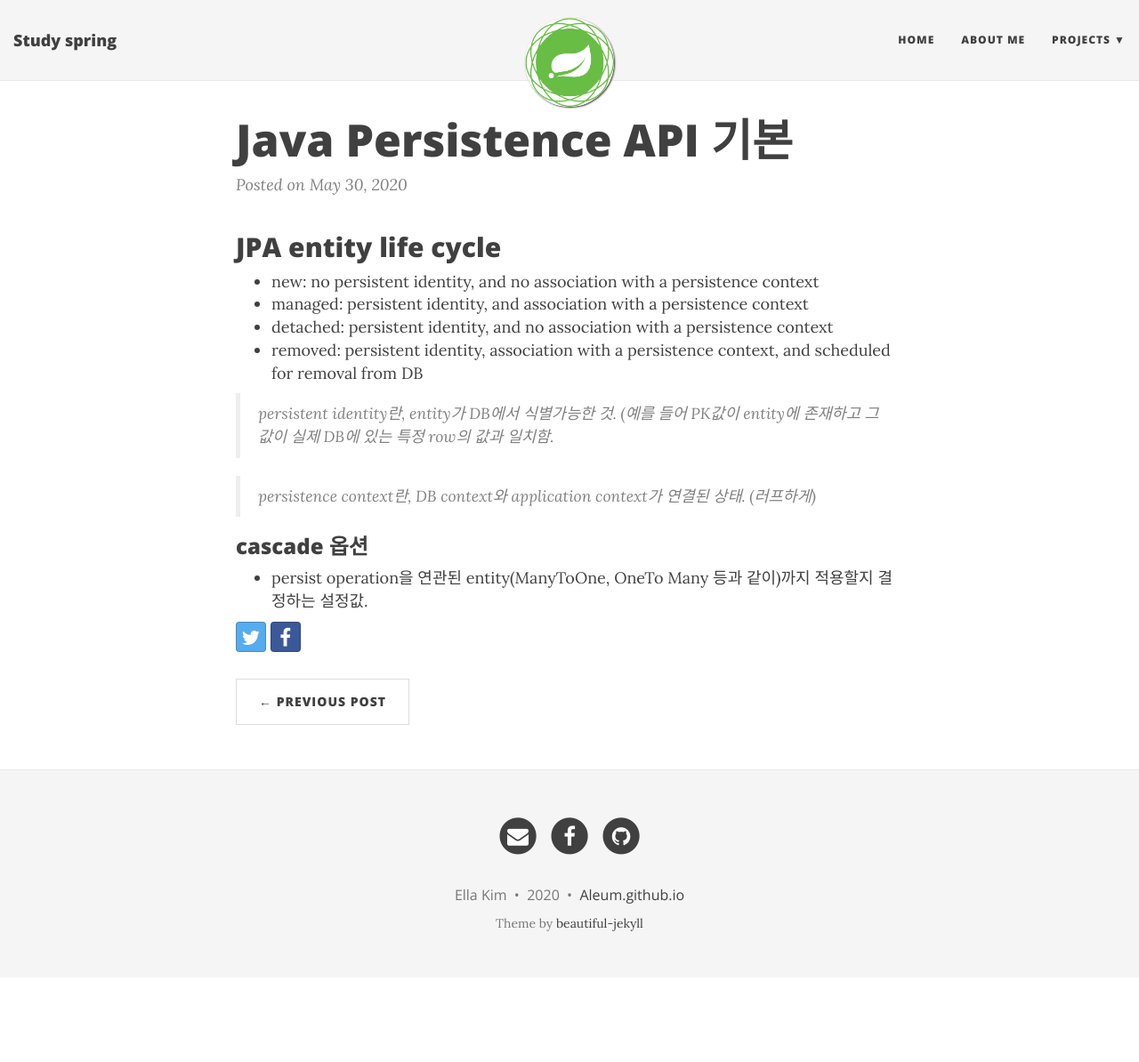
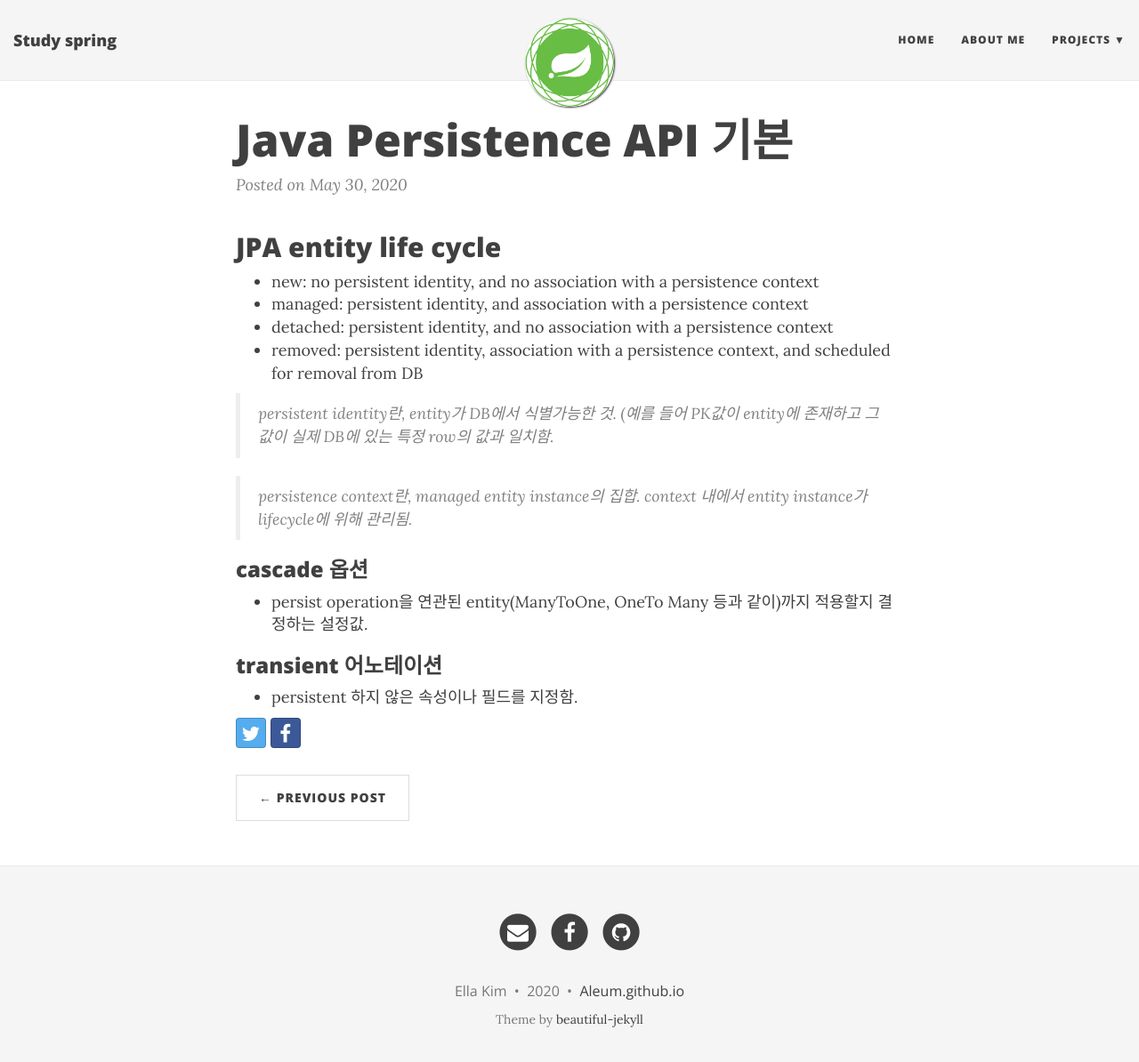
Before and after one commit to Aleum/Study-Spring, a Jekyll site: the page built from _posts/2020-05-30-java-persistence-api-basic.md, in a window 1280 px wide and 1207 px high. Shown: the top 1194 px of the window at 89% size. Built offline with Jekyll 4.4.1, drawn with Linux system fonts in a browser that asks for light colours; nearby versions of some CDN libraries.

Commit message:
[20200531] JPA 기본 수정

```diff
--- a/_posts/2020-05-30-java-persistence-api-basic.md
+++ b/_posts/2020-05-30-java-persistence-api-basic.md
@@ -13,9 +13,12 @@ date: '2020-05-30'
 
 > persistent identity란, entity가 DB에서 식별가능한 것. (예를 들어 PK값이 entity에 존재하고 그 값이 실제 DB에 있는 특정 row의 값과 일치함.
 
-
-> persistence context란, DB context와 application context가 연결된 상태. (러프하게)
+> persistence context란, managed entity instance의 집합. context 내에서 entity instance가 lifecycle에 위해 관리됨.
 
 
 ### cascade 옵션
 - persist operation을 연관된 entity(ManyToOne, OneTo Many 등과 같이)까지 적용할지 결정하는 설정값.
+
+
+### transient 어노테이션
+- persistent 하지 않은 속성이나 필드를 지정함.
```
